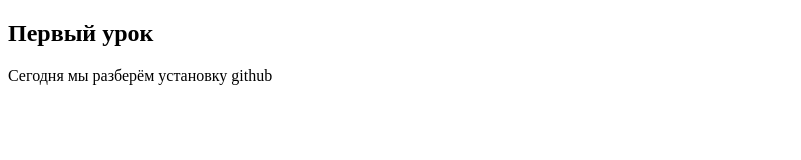
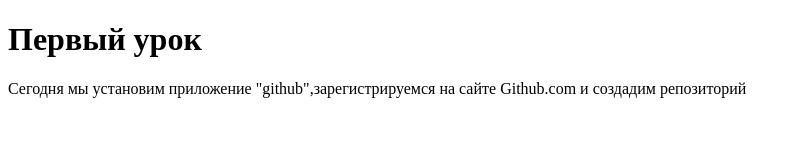
Before and after one commit to Emelyanov9999/Js-lessons, a plain HTML site: page Lesson 1/index.html in a window 1280 px wide. Shown: the whole page, without its empty margins (0-801 px from the left). Drawn offline with Linux system fonts and the light colour scheme.

Commit message:
FirstBranch change1
Первые изменения в этой ветке.

```diff
--- a/Lesson 1/index.html
+++ b/Lesson 1/index.html
@@ -7,8 +7,8 @@
     <title>Document</title>
 </head>
 <body>
-    <h2>Первый урок</h2>
-    <p>Сегодня мы разберём установку github</p>
-    <script src="/file.js"></script>
+    <h1>Первый урок</h1>
+    <p>Сегодня мы установим приложение "github",зарегистрируемся на сайте Github.com и создадим репозиторий</p>
+    <script src="/main.js"></script>
 </body>
 </html>
--- /dev/null
+++ b/Lesson 1/main.js
@@ -0,0 +1,3 @@
+console.log("Привет.Это мой первый урок по Java script.");
+console.log(50*2);
+console.log("Что произойдёт, если строку сложить с числом?" + 100);
```
